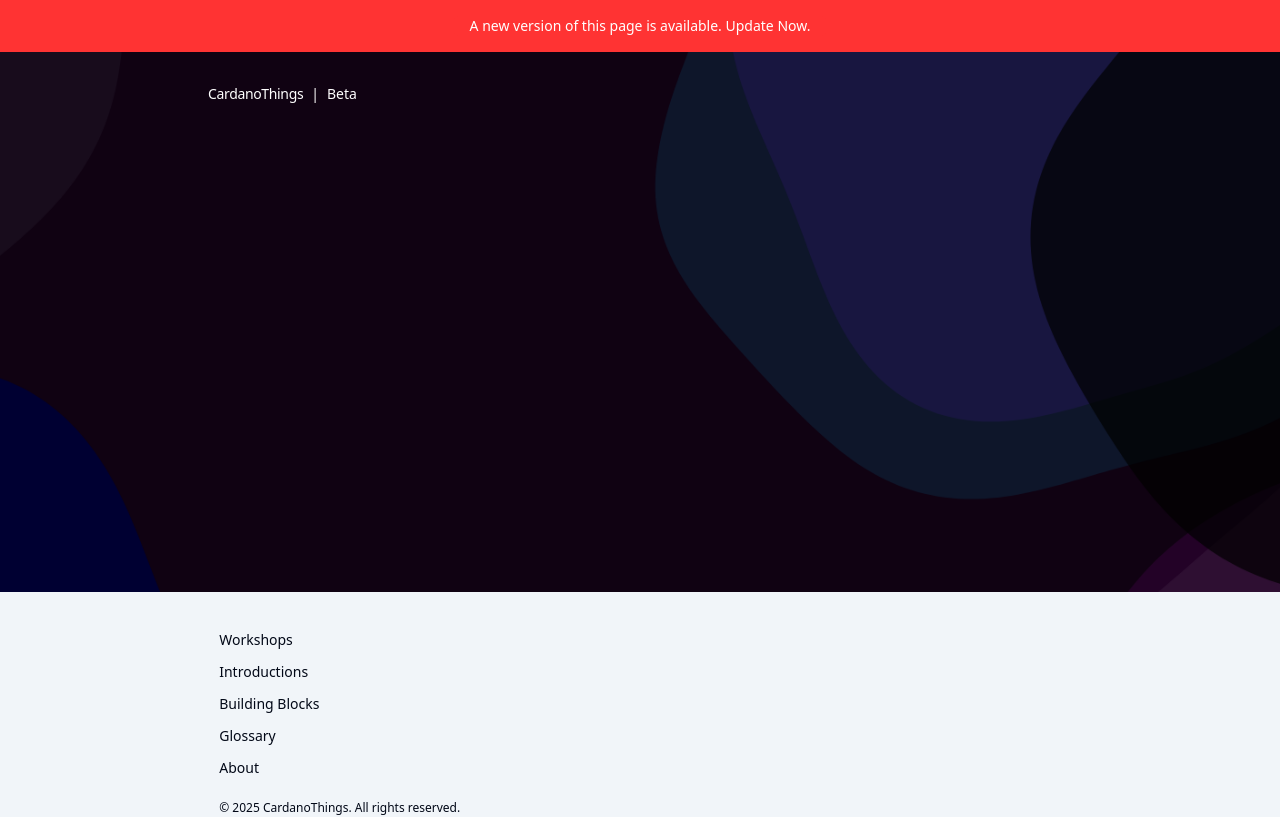
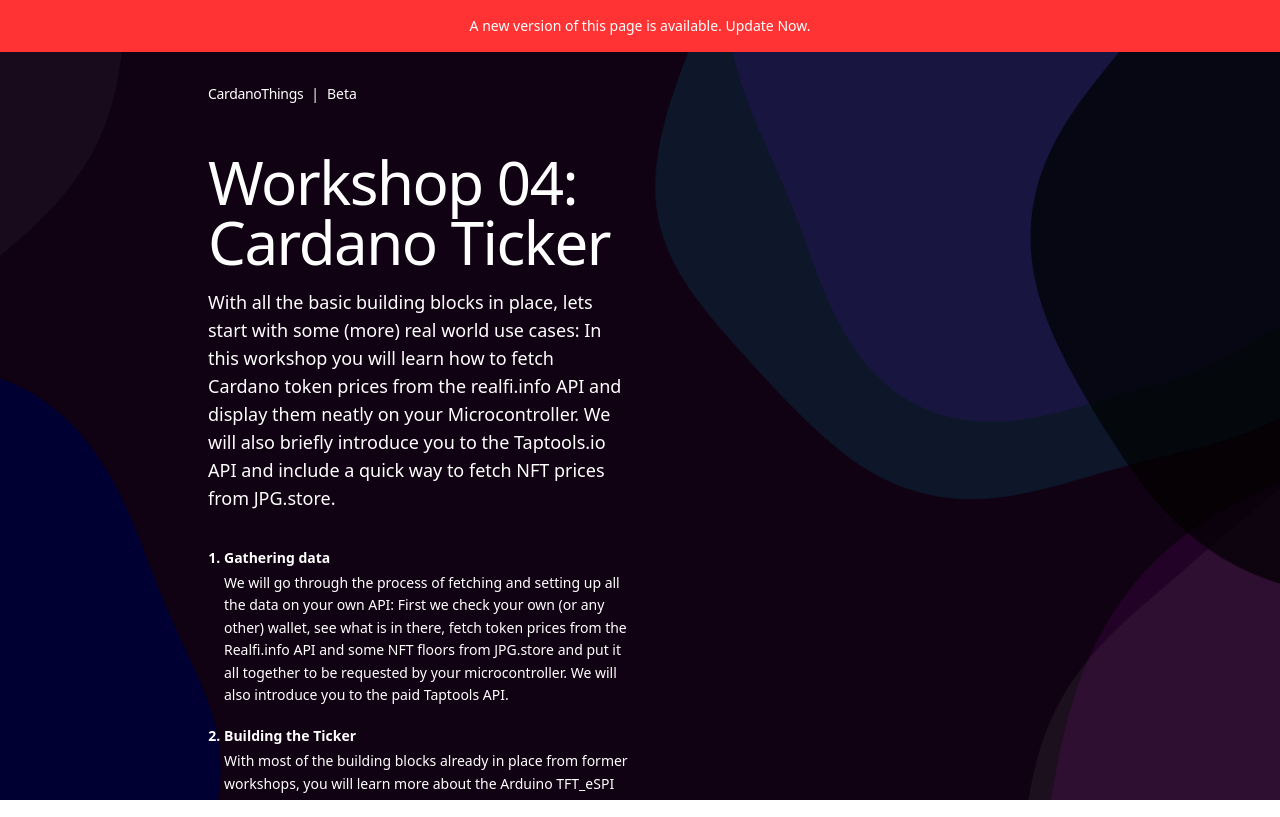
Before and after one commit to CardanoThings/Web-App, a SvelteKit app: page /workshops/04-cardano-ticker in a window 1280 px wide. Shown: the top 817 px of the page. Built offline with nearby package versions, Linux system fonts and the light colour scheme.

Commit message:
Page Templates added

```diff
--- /dev/null
+++ b/src/lib/base/WorkshopIntro.svelte
@@ -0,0 +1,25 @@
+<script>
+  let { workshop } = $props();
+</script>
+
+<section class="flex text-white flex-col mb-16 gap-4">
+  <h1 class="text-white font-medium text-6xl max-w-[50%]">
+    {workshop.title.split(":")[0]}:
+    <br />
+    {workshop.title.split(":")[1]}
+  </h1>
+  <div class="max-w-[420px]">
+    <p class="text-lg font-thin mb-8">{workshop.description}</p>
+
+    <ol>
+      {#each workshop.steps as step}
+        <li class="mb-4">
+          {step.title}
+          <p class="font-thin">
+            {step.description}
+          </p>
+        </li>
+      {/each}
+    </ol>
+  </div>
+</section>
--- a/src/routes/workshops/01-basics/+page.js
+++ b/src/routes/workshops/01-basics/+page.js
@@ -0,0 +1,6 @@
+import { workshops } from '$lib/data/workshops.js';
+export function load() {
+    return {
+        workshop: workshops[0],
+    };
+};
--- a/src/routes/workshops/01-basics/+page.svelte
+++ b/src/routes/workshops/01-basics/+page.svelte
@@ -1,21 +1,6 @@
 <script>
-	import SyntaxHighlighter from '$lib/SyntaxHighlighter.svelte';
+  import WorkshopIntro from "$lib/base/WorkshopIntro.svelte";
+  let { data } = $props();
 </script>
 
-<h2>Cardano Setup</h2>
-
-<h2>Arduino Setup</h2>
-
-- Blink - Connect to Wifi
-
-<h2>API Setup & First Call</h2>
-
-- Fetch JSON from Koios - Console log Epoch Number
-
-<SyntaxHighlighter language="javascript">
-	<pre><code class="javascript">
-        const example = 'Hello, World!';
-
-    console.log(example);
-    </code></pre>
-</SyntaxHighlighter>
+<WorkshopIntro workshop={data.workshop} />
--- a/src/routes/workshops/02-read-and-output/+page.js
+++ b/src/routes/workshops/02-read-and-output/+page.js
@@ -0,0 +1,6 @@
+import { workshops } from '$lib/data/workshops.js';
+export function load() {
+    return {
+        workshop: workshops[1],
+    };
+};
--- a/src/routes/workshops/02-read-and-output/+page.svelte
+++ b/src/routes/workshops/02-read-and-output/+page.svelte
@@ -0,0 +1,6 @@
+<script>
+  import WorkshopIntro from "$lib/base/WorkshopIntro.svelte";
+  let { data } = $props();
+</script>
+
+<WorkshopIntro workshop={data.workshop} />
--- a/src/routes/workshops/03-input-and-write/+page.js
+++ b/src/routes/workshops/03-input-and-write/+page.js
@@ -0,0 +1,6 @@
+import { workshops } from '$lib/data/workshops.js';
+export function load() {
+    return {
+        workshop: workshops[2],
+    };
+};
--- a/src/routes/workshops/03-input-and-write/+page.svelte
+++ b/src/routes/workshops/03-input-and-write/+page.svelte
@@ -0,0 +1,6 @@
+<script>
+  import WorkshopIntro from "$lib/base/WorkshopIntro.svelte";
+  let { data } = $props();
+</script>
+
+<WorkshopIntro workshop={data.workshop} />
--- a/src/routes/workshops/04-cardano-ticker/+page.js
+++ b/src/routes/workshops/04-cardano-ticker/+page.js
@@ -0,0 +1,6 @@
+import { workshops } from '$lib/data/workshops.js';
+export function load() {
+    return {
+        workshop: workshops[3],
+    };
+};
--- a/src/routes/workshops/04-cardano-ticker/+page.svelte
+++ b/src/routes/workshops/04-cardano-ticker/+page.svelte
@@ -0,0 +1,6 @@
+<script>
+  import WorkshopIntro from "$lib/base/WorkshopIntro.svelte";
+  let { data } = $props();
+</script>
+
+<WorkshopIntro workshop={data.workshop} />
--- a/src/routes/workshops/05-qr-code-payments/+page.js
+++ b/src/routes/workshops/05-qr-code-payments/+page.js
@@ -0,0 +1,6 @@
+import { workshops } from '$lib/data/workshops.js';
+export function load() {
+    return {
+        workshop: workshops[4],
+    };
+};
--- a/src/routes/workshops/05-qr-code-payments/+page.svelte
+++ b/src/routes/workshops/05-qr-code-payments/+page.svelte
@@ -0,0 +1,6 @@
+<script>
+  import WorkshopIntro from "$lib/base/WorkshopIntro.svelte";
+  let { data } = $props();
+</script>
+
+<WorkshopIntro workshop={data.workshop} />
```
